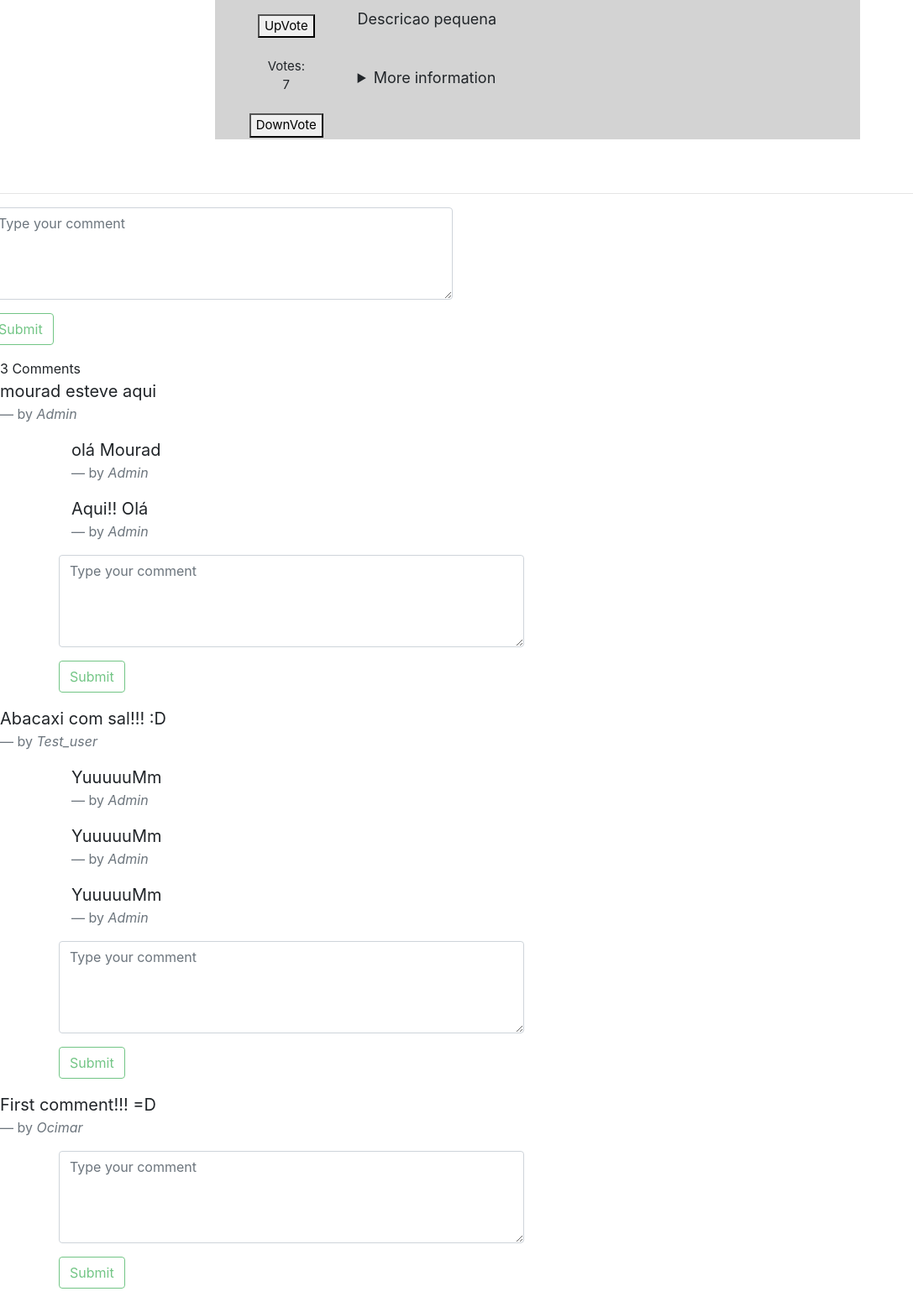
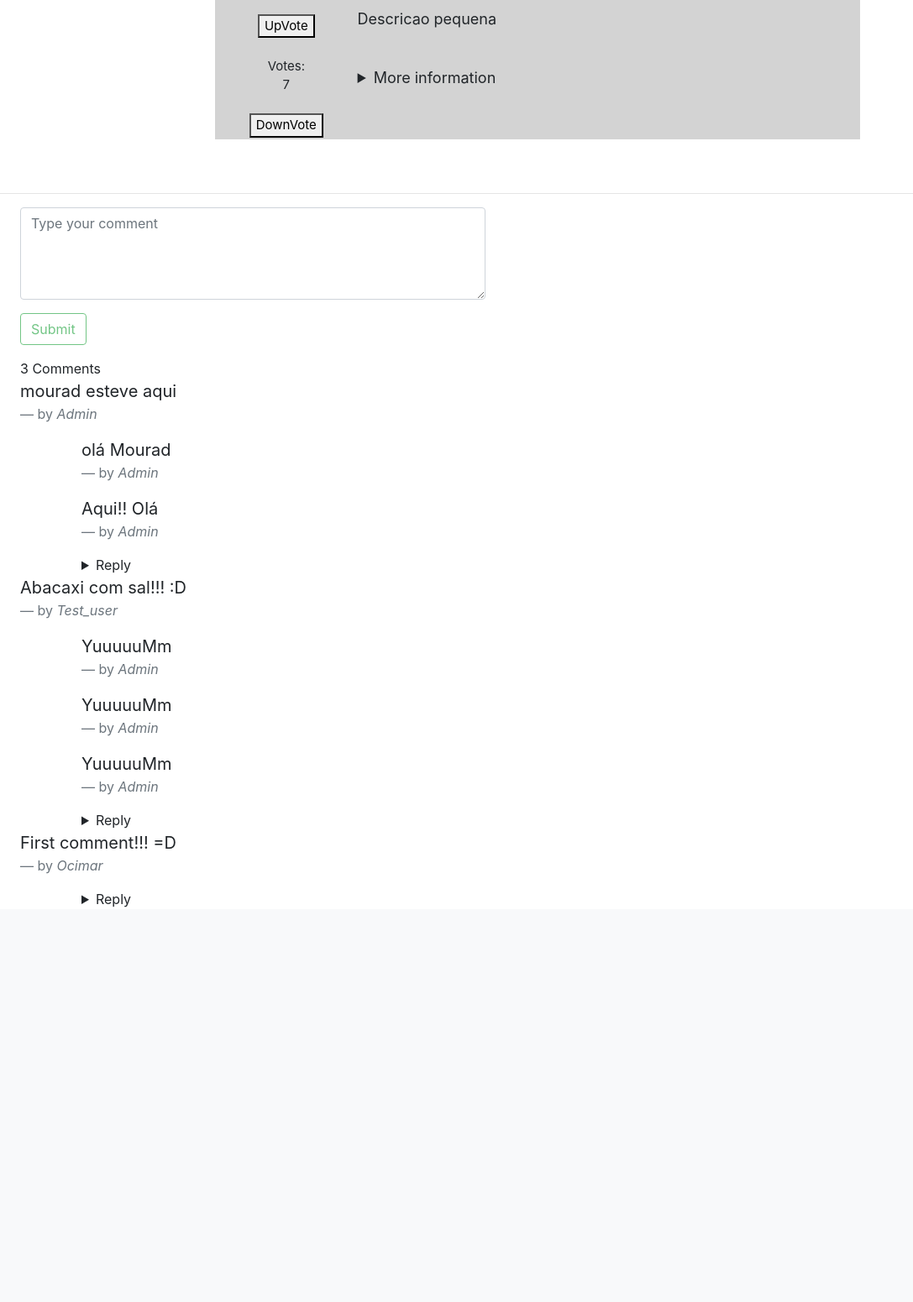
Before and after one commit to LucasSte/WebApp-CES-22, a Django app: page /Topics/2/ in a window 1280 px wide. Shown: the part 263-1814 px from the top of the page at 84% size, without its empty margins (0-1087 px from the left). After the commit the page ends 1344 px from the top, so only its background shows below. Run offline with Django 3.2, Linux system fonts and the light colour scheme; data comes from the database, SQL or seed files in the repository; both versions use the stored data as it was after the commit; some libraries are stand-ins or nearby versions.

Commit message:
Adding a comments.html and a reply button

```diff
--- /dev/null
+++ b/Topics/templates/Topics/comments.html
@@ -0,0 +1,50 @@
+<div class="container-fluid mt-2">
+    <div class="form-group row">
+        <form method="post">
+            {% csrf_token %}
+            {{ comment_form.as_p }}
+            {% if request.user.is_authenticated %}
+            <input type="submit" value="Submit" class="btn btn-outline-success">
+            {% else %}
+            <input type="submit" value="Submit" class="btn btn-outline-success" disabled>
+            {% endif %}
+        </form>
+    </div>
+</div>
+
+{{ comments.count }} Comment{{ comments|pluralize }}
+{% for comment in comments%}
+ <blockquote class="blockquote">
+     <p class="mb-0"> {{ comment.content }}</p>
+     <footer class="blockquote-footer">by <cite title="Source Title">{{comment.user|capfirst}}</cite>
+     </footer>
+ </blockquote>
+
+<div class="replied-comments container mt-2">
+    {%for reply in comment.replies.all%}
+    <blockquote class="blockquote">
+         <p class="mb-0"> {{ reply.content }}</p>
+         <footer class="blockquote-footer">by <cite title="Source Title">{{reply.user|capfirst}}</cite>
+         </footer>
+     </blockquote>
+    {%endfor%}
+    <details><summary> Reply</summary>
+        <div class="form-group row ml-2">
+            <form method="post">
+                {% csrf_token %}
+                <input type="hidden" name="comment_id" value="{{ comment.id }}">
+                {{ comment_form.as_p }}
+                {% if request.user.is_authenticated %}
+                <input type="submit" value="Submit" class="btn btn-outline-success">
+                {% else %}
+                <input type="submit" value="Submit" class="btn btn-outline-success" disabled>
+                {% endif %}
+            </form>
+        </div>
+
+    </details>
+</div>
+
+
+
+{%endfor%}
--- a/Topics/templates/Topics/detail.html
+++ b/Topics/templates/Topics/detail.html
@@ -43,52 +43,9 @@
 <br><br>
 <hr>
 
-
-<div class="main-comment-section">
-    <div class="conteiner-fluid mt-2">
-        <div class="form-group row">
-            <form method="post">
-                {% csrf_token %}
-                {{ comment_form.as_p }}
-                {% if request.user.is_authenticated %}
-                <input type="submit" value="Submit" class="btn btn-outline-success">
-                {% else %}
-                <input type="submit" value="Submit" class="btn btn-outline-success" disabled>
-                {% endif %}
-            </form>
-        </div>
-    </div>
-
-    {{ comments.count }} Comment{{ comments|pluralize }}
-    {% for comment in comments%}
-     <blockquote class="blockquote">
-         <p class="mb-0"> {{ comment.content }}</p>
-         <footer class="blockquote-footer">by <cite title="Source Title">{{comment.user|capfirst}}</cite> </footer>
-     </blockquote>
-
-    <div class="replied-comments container mt-2">
-        {%for reply in comment.replies.all%}
-        <blockquote class="blockquote">
-             <p class="mb-0"> {{ reply.content }}</p>
-             <footer class="blockquote-footer">by <cite title="Source Title">{{reply.user|capfirst}}</cite> </footer>
-         </blockquote>
-        {%endfor%}
-        <div class="form-group row">
-            <form method="post">
-                {% csrf_token %}
-                <input type="hidden" name="comment_id" value="{{ comment.id }}">
-                {{ comment_form.as_p }}
-                {% if request.user.is_authenticated %}
-                    <input type="submit" value="Submit" class="btn btn-outline-success">
-                {% else %}
-                    <input type="submit" value="Submit" class="btn btn-outline-success" disabled>
-                {% endif %}
-            </form>
-        </div>
-
-    </div>
-
-    {%endfor%}
+<div class="main-comment-section ml-4">
+    {% include 'Topics/comments.html' %}
 </div>
 
+
 {% endblock %}
--- a/Topics/views.py
+++ b/Topics/views.py
@@ -34,7 +34,7 @@ def detail(request, id):
                 comment_qs = Comment.objects.get(id=reply_id)
             comment = Comment.objects.create(topic=topic, user= request.user, content=content, reply=comment_qs)
             comment.save()
-            #return HttpResponseRedirect(topic.get_absolute_url())
+            #return HttpResponseRedirect(topic.get_abso lute_url())
     else:
         comment_form = CommentForm()
 
```
Also changed, not shown: db.sqlite3.
